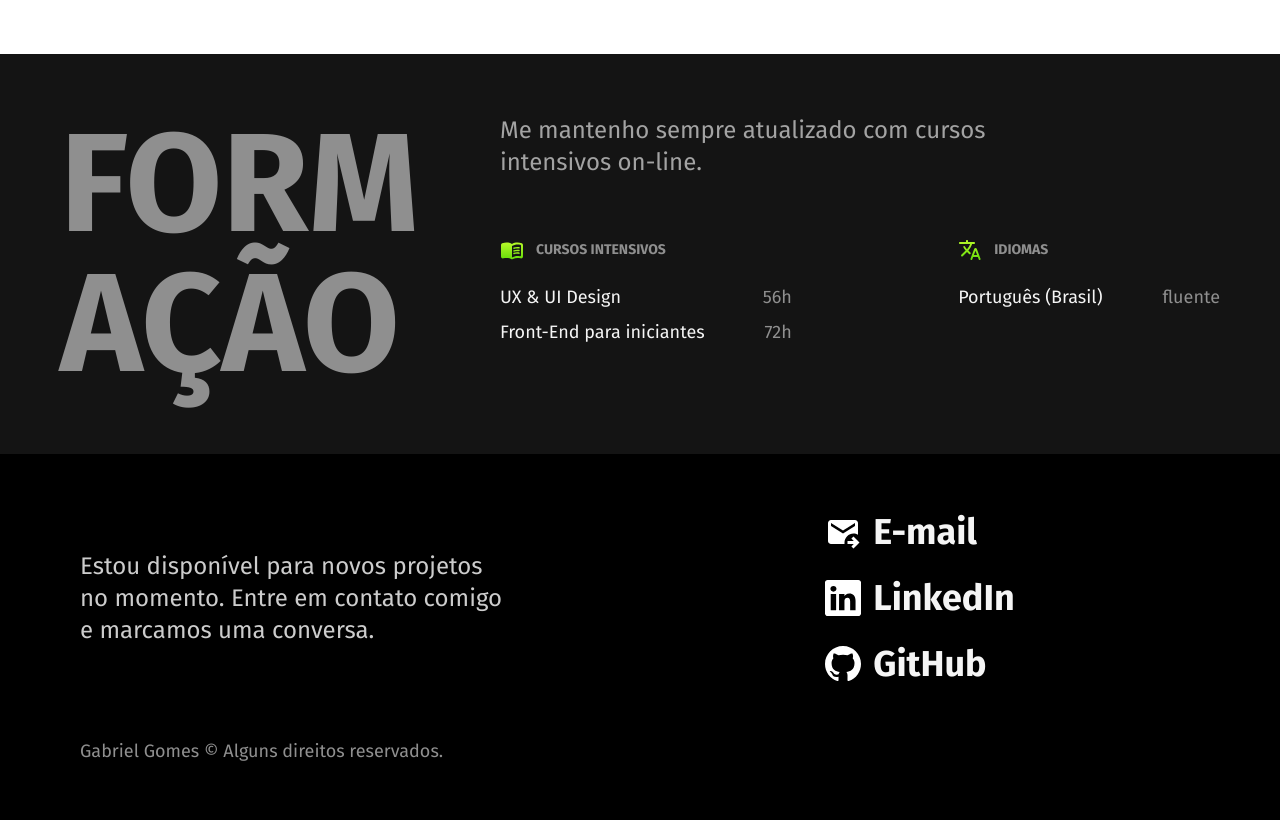
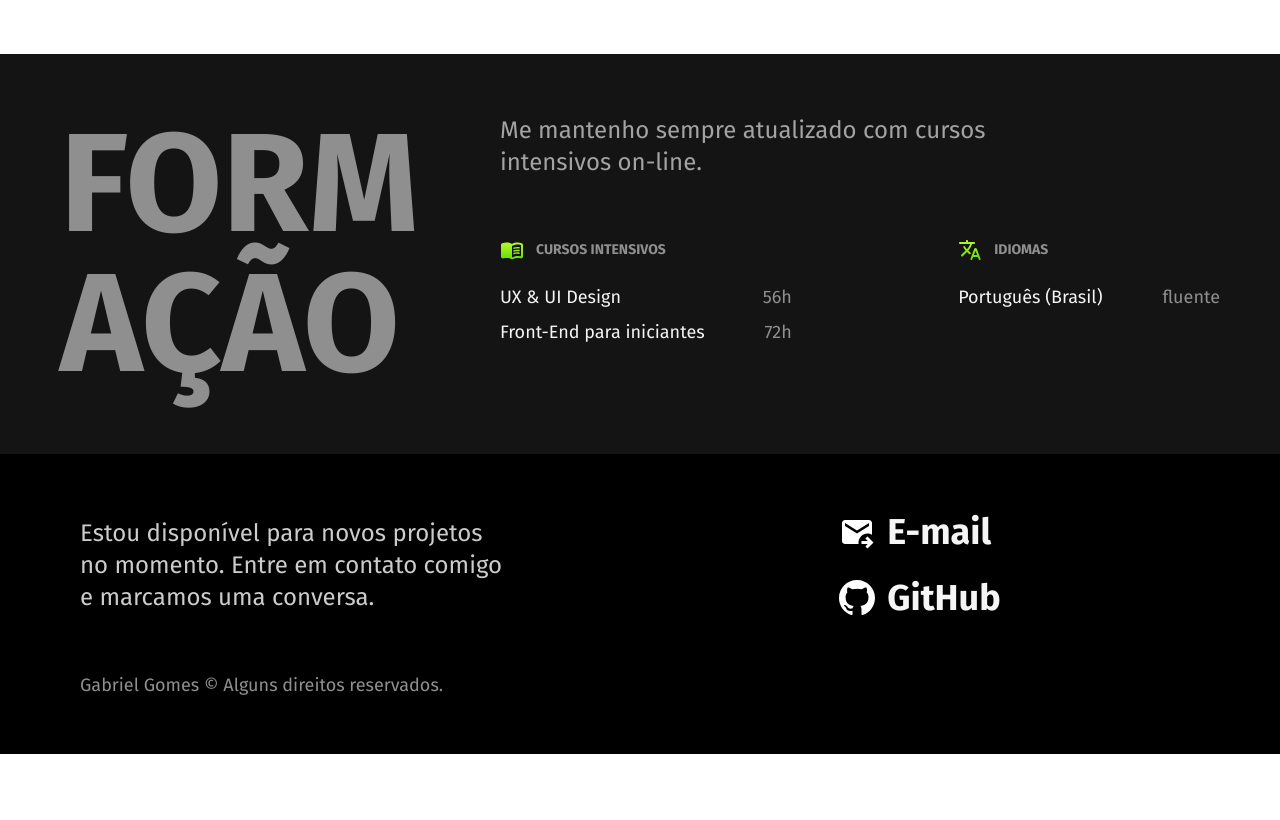
Before and after one commit to gabriellgomesc/portfolio, a plain HTML site: page index.html in a window 1280 px wide. Shown: the part 1232-2052 px from the top of the page. After the commit the page ends 1986 px from the top, so only its background shows below. Drawn offline with Linux system fonts and the light colour scheme.

Commit message:
remove link of LinkedIn

```diff
--- a/index.html
+++ b/index.html
@@ -208,8 +208,6 @@
         <ul class="contatos-lista contatos cor-00">
           <li><a href="mailto:gabrielgomesc@outlook.com.br"><img src="./img/social-medias/email.svg" width="36"
                 height="36" alt="ícone e-mail">E-mail</a></li>
-          <li><a href="./" target="_blank" rel="noopener noreferrer"><img src="./img/social-medias/linkedin.svg"
-                width="36" height="36" alt="ícone LinkedIn">LinkedIn</a></li>
           <li><a href="https://github.com/gabriellgomesc" target="_blank" rel="noopener noreferrer"><img
                 src="./img/social-medias/github.svg" width="36" height="36" alt="ícone GitHub">GitHub</a></li>
         </ul>
```
